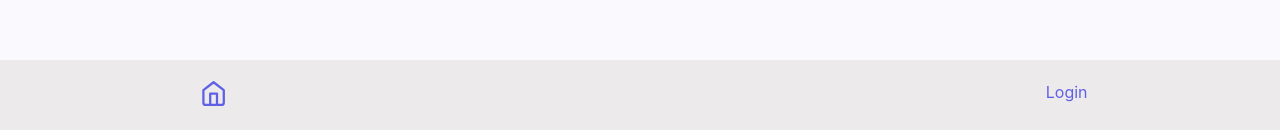
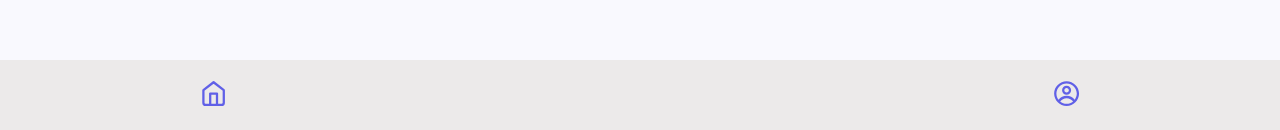
Before and after one commit to zaid-kh/Help-Doc, a React (Vite) app: page /appointments in a window 1280 px wide. Shown: the part 667-797 px from the top of the page. Built offline with nearby package versions, Linux system fonts and the light colour scheme; some icons are missing.

Commit message:
some fix

```diff
--- a/src/components/Dashboard/DashBoard.jsx
+++ b/src/components/Dashboard/DashBoard.jsx
@@ -1,6 +1,8 @@
 import React, { useState, useEffect } from 'react';
 import TitleComponent from '../Header/Header';
 import DoctorCard from '../../assets/Components/Cards/Card';
+import Heading from '../Heading/Heading';
+import { Navigation } from '../Navigation';
 
 
 
@@ -27,7 +29,8 @@ function DashBoard() {
 
   return (
     <>
-      <TitleComponent title="My Doctors" />
+
+      <Heading text="My Doctors"/>
       {doctors.map((doctor) => (
         <div key={doctor.id}>
           <DoctorCard
@@ -40,6 +43,7 @@ function DashBoard() {
         </div>
 
       ))}
+      <Navigation/>
     </>
   );
 }
--- a/src/components/Navigation.jsx
+++ b/src/components/Navigation.jsx
@@ -1,27 +1,32 @@
 import React from "react";
-import { Link,useNavigate } from 'react-router-dom';
+import { Link, useNavigate } from "react-router-dom";
 import { FiHome } from "react-icons/fi";
 import { CgProfile } from "react-icons/cg";
 import { FaRegHeart } from "react-icons/fa6";
-import LoginMain from "./Login/LoginMain"
+import LoginMain from "./Login/LoginMain";
 
-export const Navigation = ({user}) => {
+export const Navigation = ({ user }) => {
     const navigate = useNavigate();
 
     return (
         <nav className="bottom-nav">
             <ul className="icons-list">
                 <li>
-        <Link to="/dashboard"><FiHome /></Link>
+                    <Link to="/dashboard">
+                        <FiHome />
+                    </Link>
                 </li>
                 <li>
-        <Link to="/appointments"><FaRegHeart /></Link>
+                    <Link to="/appointments">
+                        <FaRegHeart />
+                    </Link>
                 </li>
                 <li>
-        {user ?  <Link to="/profile"><CgProfile /></Link> :  <Link to="/auth">Login</Link> }
-
+                    <Link to="/profile">
+                        <CgProfile />
+                    </Link>
                 </li>
             </ul>
         </nav>
-  )
+    );
 };
```
Lines whose indentation alone changed are shown as unchanged.
